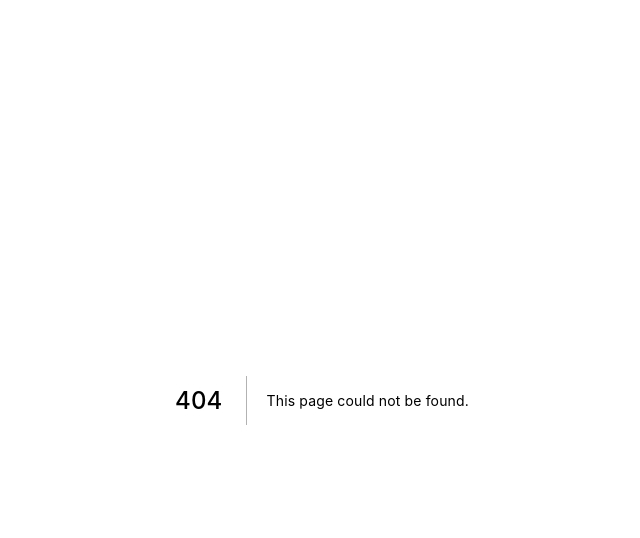
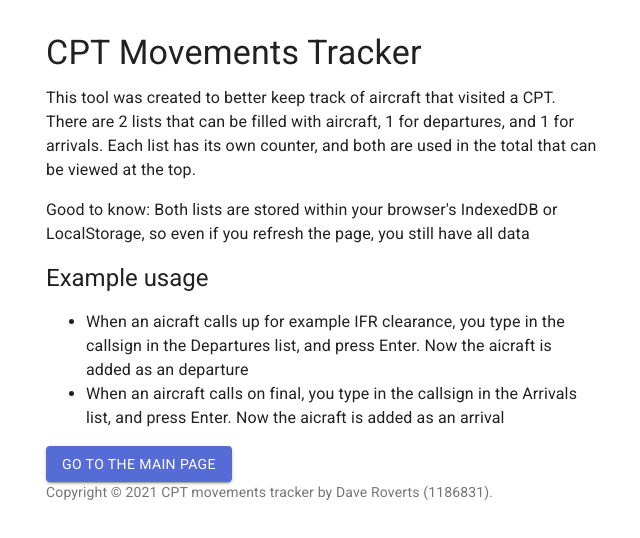
Before and after one commit to daveroverts/cpt-movements-tracker, a Next.js app: page /about in a window 1280 px wide. Before the commit this address had no page. Shown: the top 538 px of the page, without its empty margins (318-958 px from the left). Built offline with nearby package versions, Linux system fonts and the light colour scheme.

Commit message:
Added about page

```diff
--- /dev/null
+++ b/pages/about.js
@@ -0,0 +1,55 @@
+import React from "react";
+import Container from "@material-ui/core/Container";
+import Typography from "@material-ui/core/Typography";
+import Box from "@material-ui/core/Box";
+import Button from "@material-ui/core/Button";
+import ProTip from "../src/ProTip";
+import Link from "../src/Link";
+import Copyright from "../src/Copyright";
+
+export default function About() {
+  return (
+    <Container maxWidth="sm">
+      <Box my={4}>
+        <Typography variant="h4" component="h1" gutterBottom>
+          CPT Movements Tracker
+        </Typography>
+        <Typography variant="body1" paragraph="true">
+          This tool was created to better keep track of aircraft that visited a
+          CPT. There are 2 lists that can be filled with aircraft, 1 for
+          departures, and 1 for arrivals. Each list has its own counter, and
+          both are used in the total that can be viewed at the top.
+        </Typography>
+        <Typography variant="body1" paragraph="true">
+          Good to know: Both lists are stored within your browser's IndexedDB or
+          LocalStorage, so even if you refresh the page, you still have all data
+        </Typography>
+        <Typography variant="h5">Example usage</Typography>
+        <Typography variant="body1" paragraph="true">
+          <ul>
+            <li>
+              When an aicraft calls up for example IFR clearance, you type in
+              the callsign in the Departures list, and press Enter. Now the
+              aicraft is added as an departure
+            </li>
+            <li>
+              When an aircraft calls on final, you type in the callsign in the
+              Arrivals list, and press Enter. Now the aicraft is added as an
+              arrival
+            </li>
+          </ul>
+        </Typography>
+        <Button
+          variant="contained"
+          color="primary"
+          component={Link}
+          naked
+          href="/"
+        >
+          Go to the main page
+        </Button>
+        <Copyright />
+      </Box>
+    </Container>
+  );
+}
--- a/pages/index.js
+++ b/pages/index.js
@@ -9,6 +9,7 @@ import FlightLandIcon from "@material-ui/icons/FlightLand";
 import FlightTakeoffIcon from "@material-ui/icons/FlightTakeoff";
 import AircraftForm from "../src/components/AircraftForm";
 import AircraftList from "../src/components/AircraftList";
+import Link from '../src/Link';
 
 export default function Index() {
   const [departures, setDepartures] = useState([]);
@@ -102,6 +103,9 @@ export default function Index() {
           </Card>
         </Grid>
       </Grid>
+      <Link href="/about" color="secondary">
+          Go to the about page
+        </Link>
         <Copyright />
       </Box>
     </Container>
```
